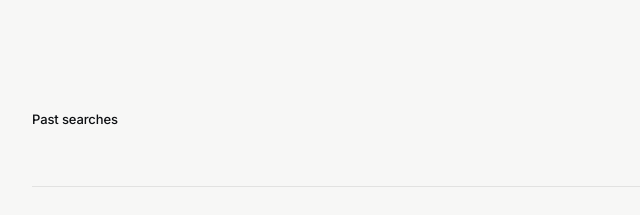
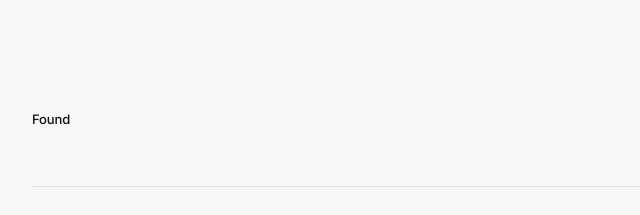
Before and after one commit to twblegal/twb-legal-search-site, a plain HTML site: page index.html in a window 1280 px wide. Shown: the part 1147-1362 px from the top of the page, 264-904 px from the left. Drawn offline with Linux system fonts and the light colour scheme.

Commit message:
Rename 'Past searches' section to 'Found'
Co-Authored-By: Claude Sonnet 4.6 <noreply@anthropic.com>
Claude-Session: https://claude.ai/code/session_01SxPsmU63PNBgXoEVyo4PUe

```diff
--- a/index.html
+++ b/index.html
@@ -328,7 +328,7 @@
 
     <section class="past" id="pastSection">
       <div class="past-toggle-row" id="pastToggle">
-        <h2>Past searches</h2>
+        <h2>Found</h2>
         <div class="past-toggle-meta">
           <span class="past-toggle-count" id="pastCount"></span>
           <span class="past-toggle-arrow">→</span>
```
